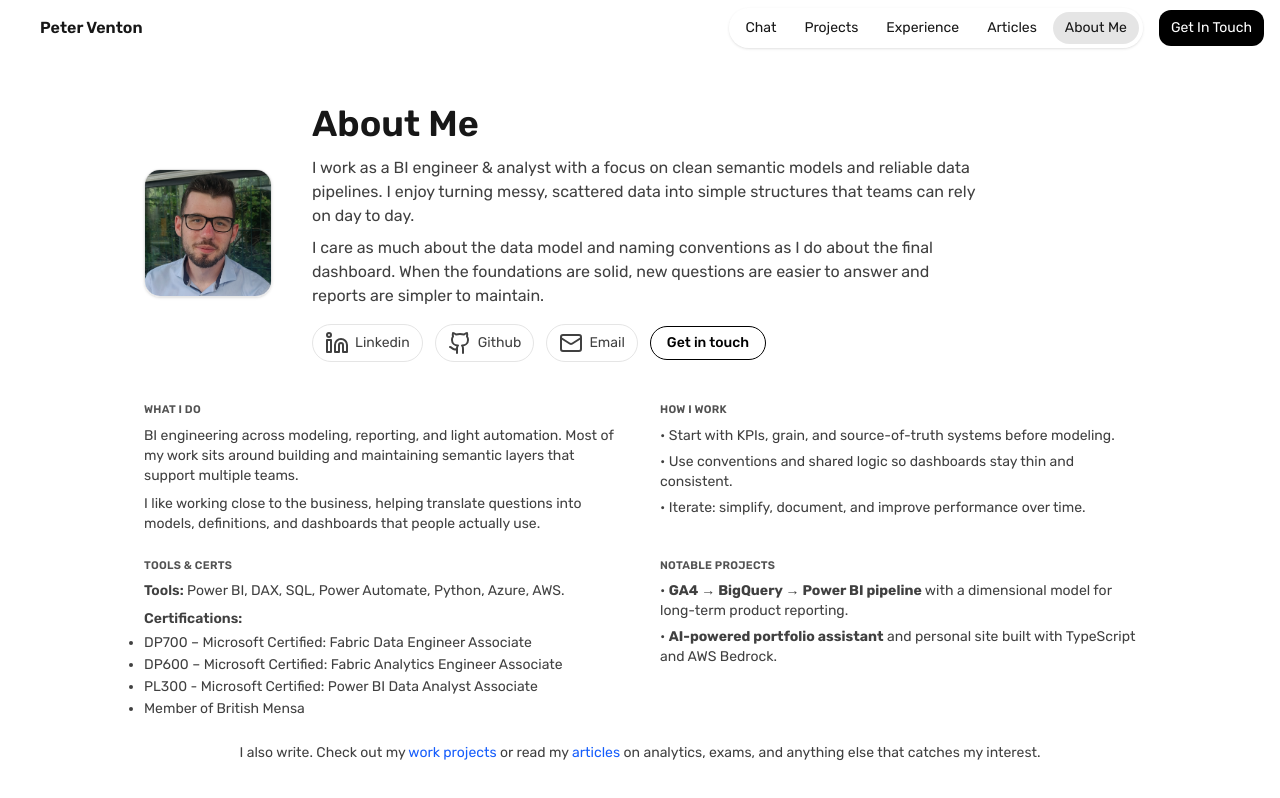
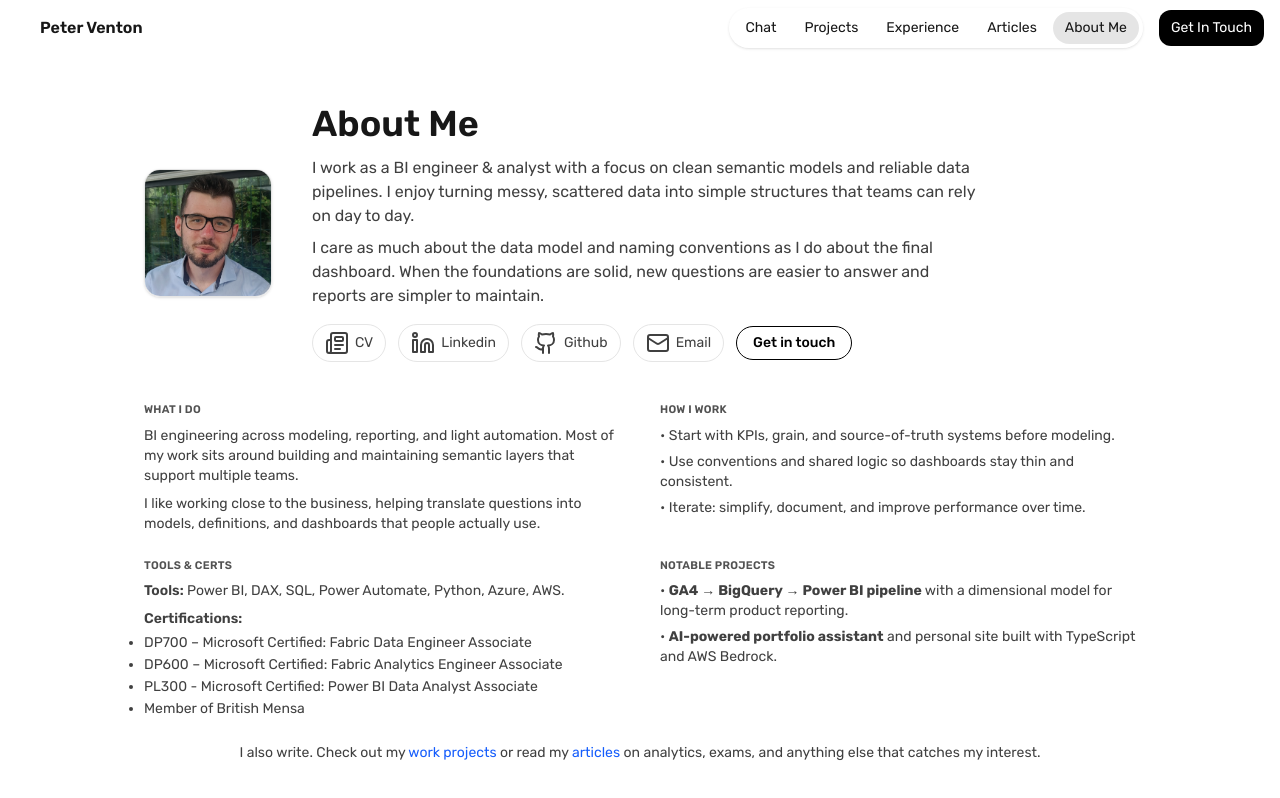
Before and after one commit to PeterSVenton/portfolio, a Next.js app: page /about in a window 1280 px wide. Shown: the top 798 px of the page. Built offline with nearby package versions, Linux system fonts and the light colour scheme.

Commit message:
- added cv to about me - header doesn't show up when page is printed - added CV icon / updated barrel export - updated socials to include CV link

```diff
--- a/src/app/about/page.tsx
+++ b/src/app/about/page.tsx
@@ -3,6 +3,7 @@ import Image from 'next/image'
 import TrackLink from '@/components/TrackLink'
 import { SocialOrder, Socials } from '@/data/socials'
 import { config } from '@/data/config'
+import Link from 'next/link'
 
 export const metadata: Metadata = {
   title: 'About',
@@ -11,7 +12,7 @@ export const metadata: Metadata = {
 
 export default function AboutPage() {
   return (
-    <main className="mx-auto max-w-5xl px-4 py-12">
+    <main className="mx-auto max-w-5xl px-4 py-12 print:py-6">
       {/* SEO: person profile */}
       <script
         type="application/ld+json"
@@ -54,21 +55,21 @@ export default function AboutPage() {
           <ul className="mt-4 flex flex-wrap items-center gap-3 text-sm">
             {SocialOrder.map((label, key) => {
               const { href, Icon } = Socials[label]
-              const external = href.startsWith('http')
               return (
                 <li key={key}>
-                  <a
+                  <Link
                     href={href}
-                    target={external ? '_blank' : undefined}
-                    rel={external ? 'noopener noreferrer me' : undefined}
+                    target='_blank'
+                    rel={'noopener noreferrer me'}
                     className="inline-flex items-center gap-1.5 rounded-full border border-neutral-200 px-3 py-1.5 text-neutral-700 hover:bg-black/5"
                   >
                     <Icon size={24} />
                     <span>{label}</span>
-                  </a>
+                  </Link>
                 </li>
               )
             })}
+
             {config.showGit && (
               <li>
                 <a
--- /dev/null
+++ b/src/app/md-pages/kb-internal/random.mdx
@@ -0,0 +1,13 @@
+---
+active: true
+internalDocument: true
+title: "Random Facts"
+summary: "Random Facts About Me"
+author: "Peter Venton"
+---
+
+# Random Facts
+
+## Favorite Horse
+
+I don't have a favorite horse but my niece loves Friesian horses.
--- a/src/components/Header.tsx
+++ b/src/components/Header.tsx
@@ -42,7 +42,7 @@ export default function Header() {
       initial={false}
       animate={{ y: hidden ? "-100%" : 0 }}
       transition={{ type: "spring", stiffness: 600, damping: 40, mass: 0.6 }}
-      className={`sticky top-0 z-50 bg-white/70 backdrop-blur ${
+      className={`sticky top-0 z-50 bg-white/70 backdrop-blur print:hidden ${
         !isAtTopOfPage ? "border-b" : ""
       }`}
       style={{ willChange: "transform" }}
--- /dev/null
+++ b/src/components/svgs/CV.tsx
@@ -0,0 +1,23 @@
+import * as React from "react";
+import { CustomIconProps } from "./types";
+
+const CV = ({ size = 13, ...props }: CustomIconProps) => (
+  <svg
+    xmlns="http://www.w3.org/2000/svg"
+    fill="none"
+    stroke="currentColor"
+    strokeLinecap="round"
+    strokeLinejoin="round"
+    strokeWidth={2}
+    width={size}
+    height={size}
+    className="lucide lucide-github-icon lucide-github"
+    {...props}
+  >
+    <path d="M15 18h-5" />
+    <path d="M18 14h-8" />
+    <path d="M4 22h16a2 2 0 0 0 2-2V4a2 2 0 0 0-2-2H8a2 2 0 0 0-2 2v16a2 2 0 0 1-4 0v-9a2 2 0 0 1 2-2h2" />
+    <rect width="8" height="4" x="10" y="6" rx="1" />
+  </svg>
+);
+export default CV;
--- a/src/components/svgs/index.ts
+++ b/src/components/svgs/index.ts
@@ -1,3 +1,4 @@
 export { default as Github } from './Github'
 export { default as Linkedin } from './Linkedin'
+export { default as CV} from './CV'
 export type { CustomIcon } from './types'
--- a/src/data/socials.ts
+++ b/src/data/socials.ts
@@ -1,5 +1,5 @@
 import { Mail, type LucideIcon } from 'lucide-react'
-import { CustomIcon, Github, Linkedin } from '@/components/svgs'
+import { CustomIcon, CV, Github, Linkedin,  } from '@/components/svgs'
 
 export type SocialMeta = {
     href: string,
@@ -18,9 +18,13 @@ export const Socials: Record<string, SocialMeta> = {
         Email: {
         href: "mailto:peterstevenventon@gmail.com",
         Icon: Mail
-    }
+    },
+        CV: {
+            href: "/PeterVentonCV.pdf",
+            Icon: CV
+        }
 }
 
 export type SocialKey = keyof typeof Socials
 
-export const SocialOrder: readonly SocialKey[] = ['Linkedin', 'Github', 'Email'] as const
+export const SocialOrder: readonly SocialKey[] = ['CV', 'Linkedin', 'Github', 'Email'] as const
--- a/src/scripts/mdxtohtml.mjs
+++ b/src/scripts/mdxtohtml.mjs
@@ -1,4 +1,3 @@
-// scripts/mdxtohtml.mjs
 import fs from 'node:fs/promises'
 import path from 'node:path'
 import { pathToFileURL } from 'node:url'
```
